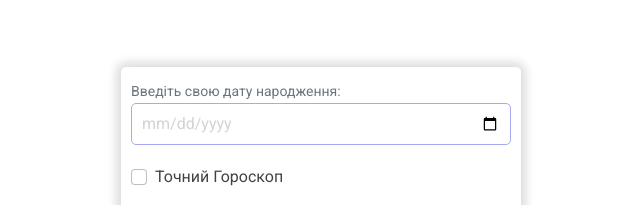
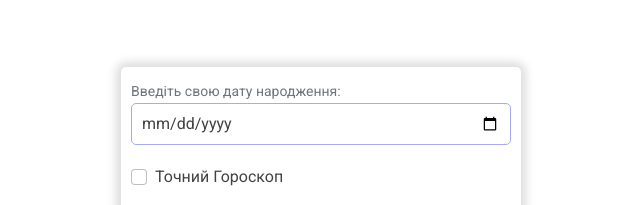
Before and after one commit to dice-company/Horoscope, a plain HTML site: page index.html in a window 1280 px wide. Shown: the part 235-440 px from the top of the page, 319-959 px from the left. Drawn offline with nearby package versions, Linux system fonts and the light colour scheme.

Commit message:
Change color

```diff
--- a/css/index.css
+++ b/css/index.css
@@ -35,7 +35,7 @@ body {
   padding: 10px;
   border-radius: 5px;
   border: 1px solid rgb(168, 170, 241);
-  color: lightgray;
+  color: rgb(66, 66, 66);
 }
 .form-check {
   margin-top: 20px;
```
